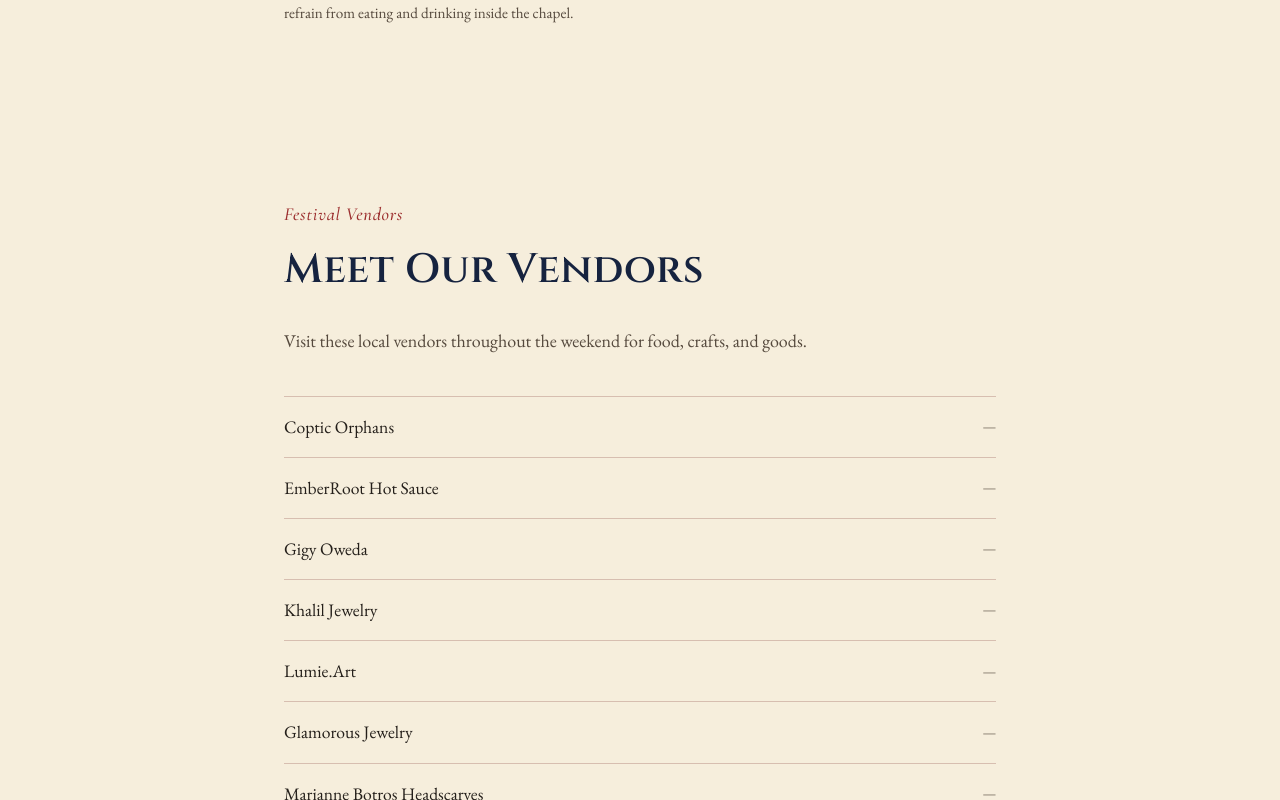
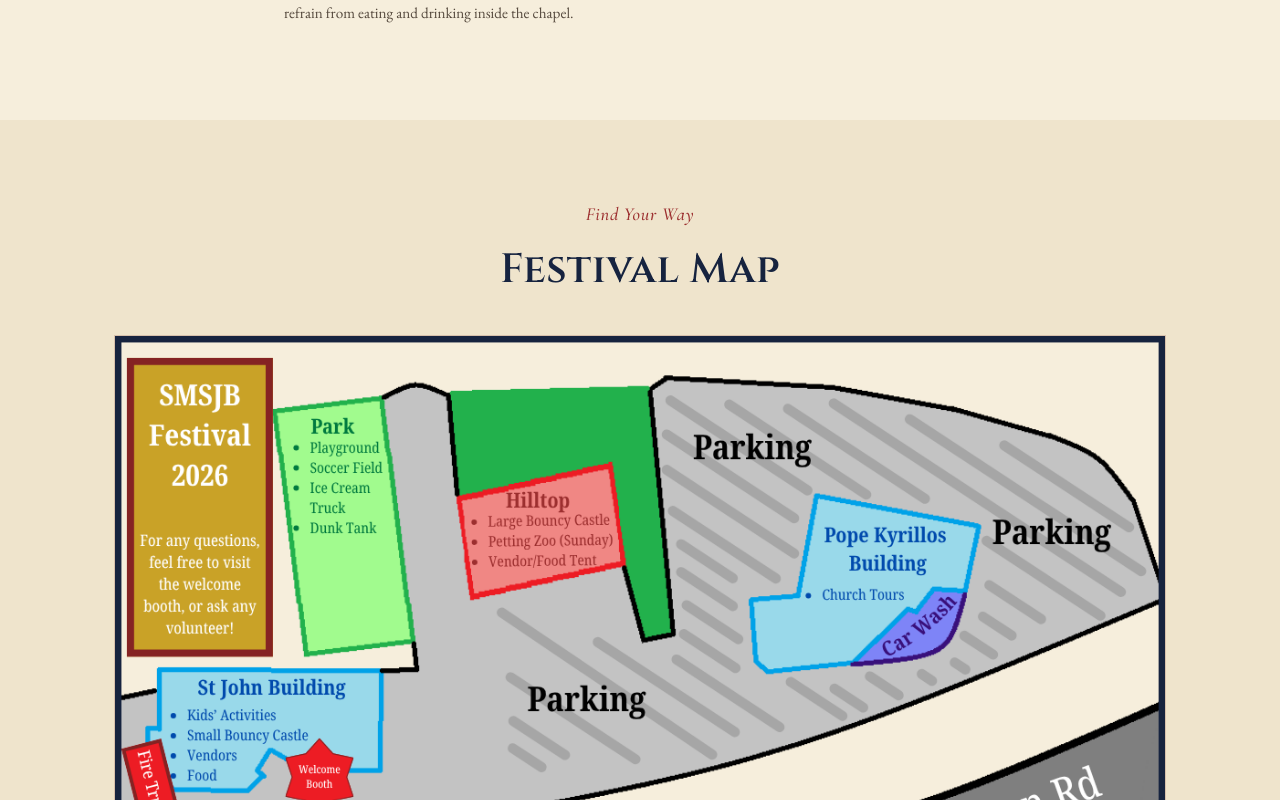
Before and after one commit to tadroscodes/SMSJBFestival2026, a React (Vite) app: page / in a window 1280 px wide. Shown: the part 2860-3660 px from the top of the page. Built offline with nearby package versions, Linux system fonts and the light colour scheme.

Commit message:
added festival map

```diff
--- a/src/App.css
+++ b/src/App.css
@@ -313,6 +313,24 @@
 }
 
 /* ───────────────────────────────────────────────────────────
+   FESTIVAL MAP
+─────────────────────────────────────────────────────────── */
+.festival-map { background: var(--cream-soft); }
+
+.festival-map__inner {
+  max-width: var(--max-width);
+  margin: 0 auto;
+  padding: 5rem 1.5rem;
+  text-align: center;
+}
+
+.festival-map__image {
+  margin: 2rem auto 0;
+  max-width: 100%;
+  border: 1px solid rgba(122,46,46,0.2);
+}
+
+/* ───────────────────────────────────────────────────────────
    VENDORS
 ─────────────────────────────────────────────────────────── */
 .vendors__inner {
--- a/src/App.jsx
+++ b/src/App.jsx
@@ -2,6 +2,7 @@
 import History from './components/History.jsx'
 import Activities from './components/Activities.jsx'
 import Tours from './components/Tours.jsx'
+import FestivalMap from './components/FestivalMap.jsx'
 import Vendors from './components/Vendors.jsx'
 import Sponsors from './components/Sponsors.jsx'
 import Footer from './components/Footer.jsx'
@@ -13,6 +14,7 @@
       <History />
       <Activities />
       <Tours />
+      <FestivalMap/>
       <Vendors/>
       <Sponsors />
       <Footer />
--- /dev/null
+++ b/src/components/FestivalMap.jsx
@@ -0,0 +1,18 @@
+import { assetUrl } from '../utils.js'
+
+export default function FestivalMap() {
+  return (
+    <section className="festival-map" id="map">
+      <div className="festival-map__inner">
+        <p className="eyebrow">Find Your Way</p>
+        <h2 className="section-title">Festival Map</h2>
+        <img
+          className="festival-map__image"
+          src={assetUrl('images/Festival Map.png')}
+          alt="Map of the festival grounds"
+          onError={(e) => { e.currentTarget.style.display = 'none' }}
+        />
+      </div>
+    </section>
+  )
+}
```
Also changed, not shown: public/images/Festival Map.png (added).
